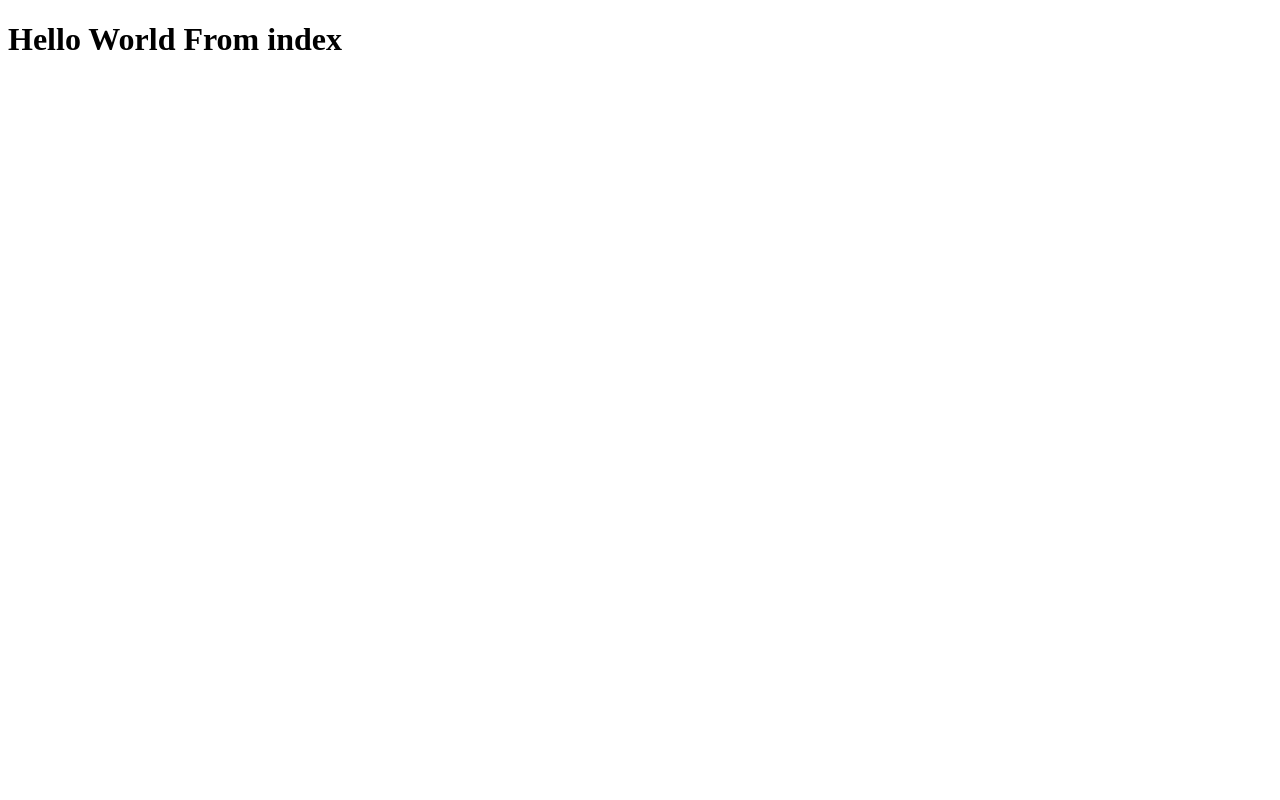
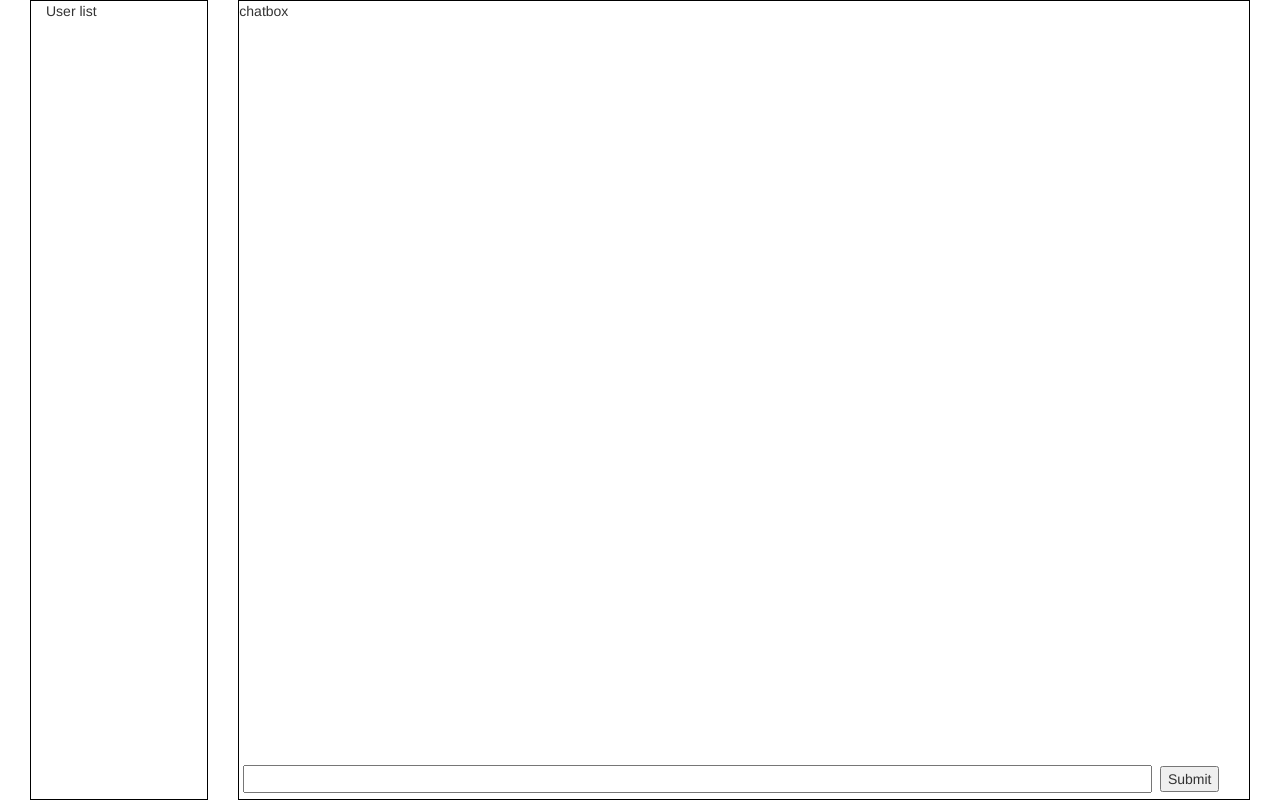
Before and after one commit to benzino87/Secure_Chat, a website: page client/index.html in a window 1280 px wide. Drawn offline with nearby package versions, Linux system fonts and the light colour scheme.

Commit message:
Progress....

```diff
--- a/client/index.html
+++ b/client/index.html
@@ -1,2 +1,48 @@
-<!doctype html>
-<h1>Hello World From index</h1>
+<!DOCTYPE html>
+<html>
+
+<head>
+    <link rel="stylesheet" href="https://maxcdn.bootstrapcdn.com/bootstrap/3.3.7/css/bootstrap.min.css" />
+    <style>
+        #user-list, #chat-box{
+            height: 100vh;
+            border: 1px solid black;
+        }
+        #dialog{
+            height: 95vh;
+        }
+        #text-field{
+            padding: 2px;
+            margin: 4px;
+            width: 90%;
+        }
+    </style>
+</head>
+
+<body>
+    <div class="container-fluid" id="chat-wrapper">
+            <div class="col-sm-2">
+                <div class="container-fluid" id="user-list">
+                    <!-- will contain user information -->
+                    <p>User list</p>
+                </div>
+            </div>
+            <div class="col-sm-10">
+                <div class="container-fluid" id="chat-box">
+                    <!-- chat dialog -->
+                    <div class="row" id="dialog">
+                        <p>chatbox</p>
+                    </div>
+                    <!-- chat box to send -->
+                    <div class="row" id="input">
+                        <form>
+                            <input id="text-field" type="text" name="" />
+                            <input type="submit" value="Submit" />
+                        </form>
+                    </div>
+                </div>
+            </div>
+        </div>
+</body>
+
+</html>
--- a/server.js
+++ b/server.js
@@ -1,7 +1,8 @@
 /**
  * Initializes app to be a function handler that you can supply to an HTTP server
  * */
-var app = require('express')();
+var express = require('express');
+var app = express();
 var http = require('http').Server(app);
 
 /**
```
Also changed, not shown: README.md.
